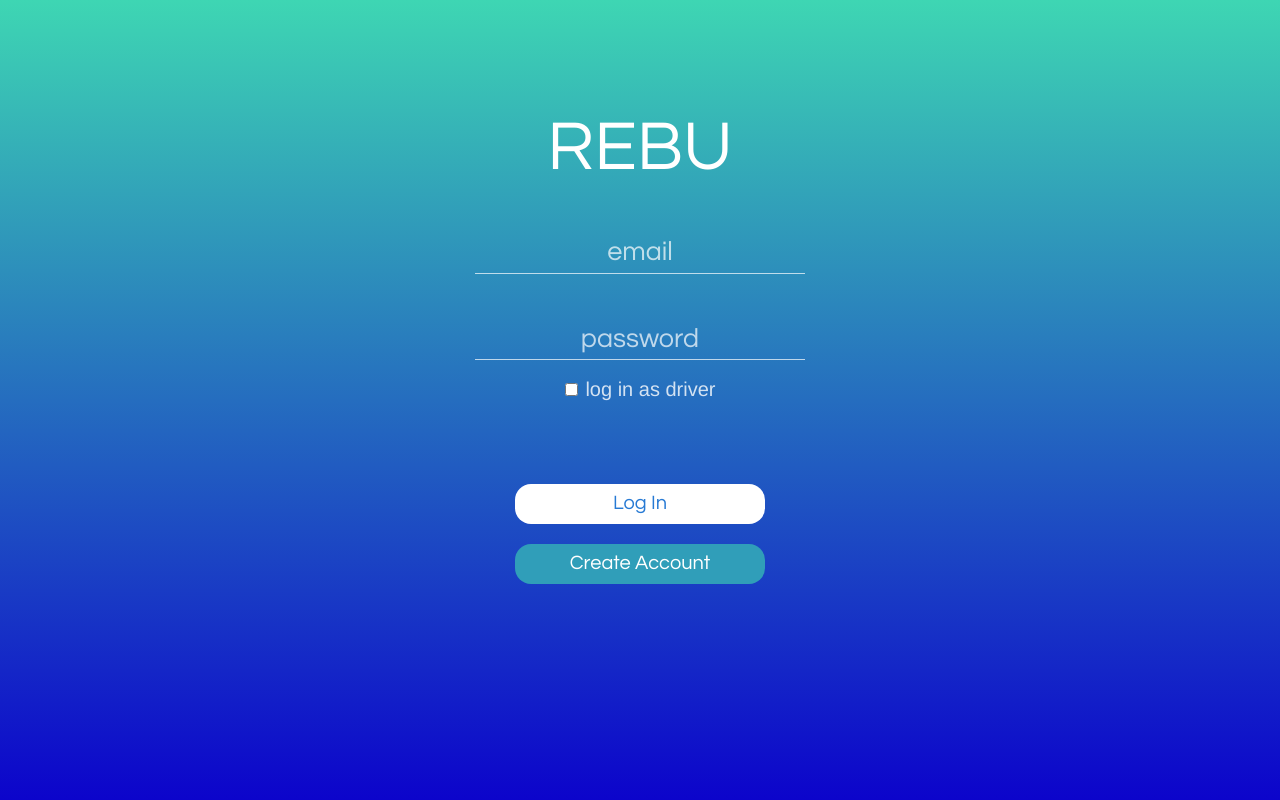
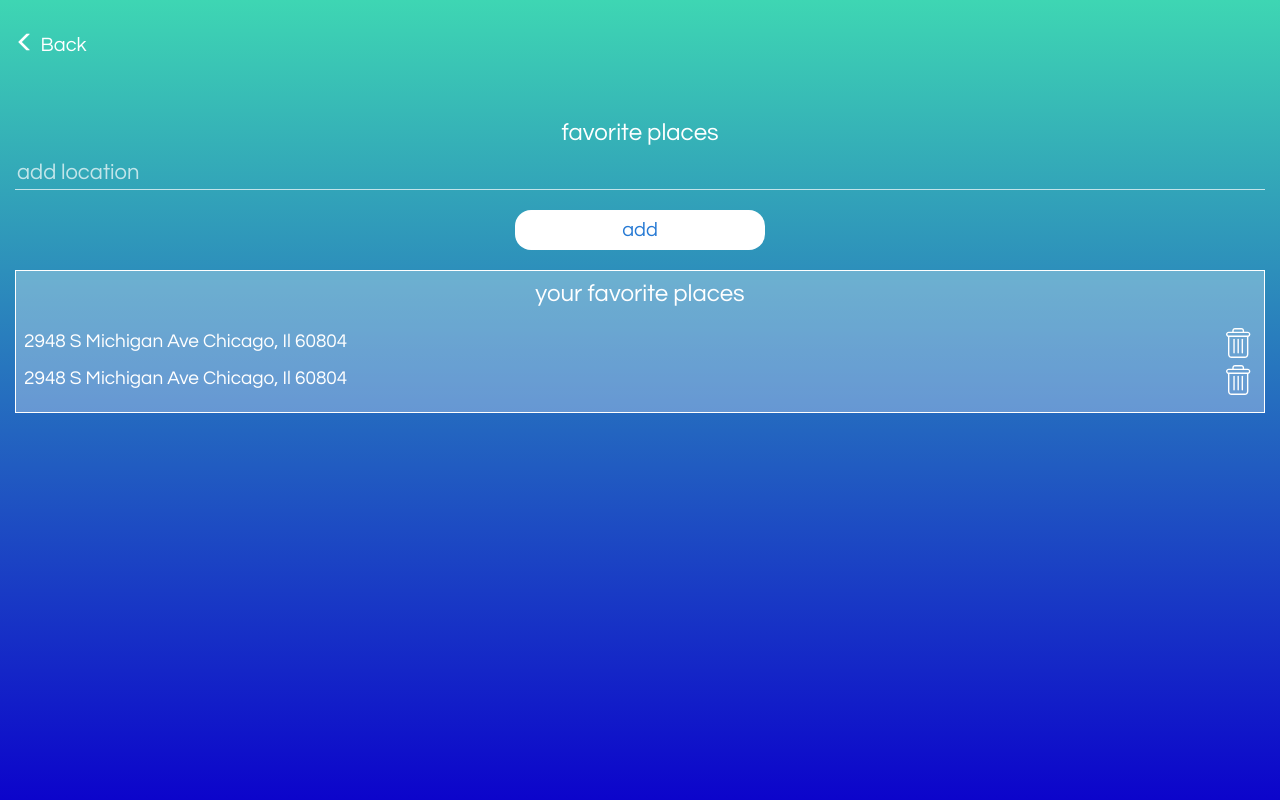
Before and after one commit to b72u68/rebuBETA, a Flask app: page / in a window 1280 px wide. Run offline with Flask 2, Linux system fonts and the light colour scheme; some libraries are stand-ins or nearby versions.

Commit message:
Adding favorites view

```diff
--- a/main.py
+++ b/main.py
@@ -20,12 +20,13 @@ SHARE_RATE = 0.5
 
 @app.route("/")
 def home():
-    if USER:
-        if IS_DRIVER:
-            return redirect(url_for("driver_home"))
-        return redirect(url_for("customer_home"))
+    # if USER:
+    #     if IS_DRIVER:
+    #         return redirect(url_for("driver_home"))
+    #     return redirect(url_for("customer_home"))
 
-    return render_template("home.html")
+    # return render_template("home.html")
+    return render_template("customerViews/favoritePlaces.html");
 
 
 @app.route("/signout")
@@ -86,6 +87,19 @@ def view_transactions():
         return render_template("driverViews/viewTransactions.html", driver=USER)
     else:
         return render_template("customerViews/viewTransactions.html", customer=USER)
+
+@app.route("/view/Favorites")
+def view_fav_places():
+    if not USER:
+        return redirect(url_for("home"))
+    else:
+        return render_template("customerViews/favoritePlaces.html", customer=USER)
+
+@app.route("/view/Favorites", methods=["POST"])
+def add_fav():
+    location = request.form.get("favLoc")
+
+    return redirect(url_for("add_fav"))
 
 
 @app.route("/authorize_login", methods=["POST"])
--- a/static/styles/main.css
+++ b/static/styles/main.css
@@ -7,7 +7,7 @@
 	color: white;
 	opacity: .7;
 }
-body h1, h2, h3, h4, p, input, button, ::placeholder{
+body h1, h2, h3, h4, p, input, button, select, ::placeholder{
 	font-family: 'Questrial', sans-serif;
 }
 body h1{
@@ -240,8 +240,7 @@ Second color is text
 .requestRideContainer{
 	background-color: white;
 	margin:0 -15px;
-	padding-left: 15px;
-	padding-top: 15px;
+	padding: 15px 15px 0;
 }
 .requestRideContainer input::placeholder{
 	color: rgb(178,179,178);
@@ -262,6 +261,13 @@ Second color is text
 .requestRideTitle{
 	font-size: 28px;
 	color: rgb(104,165,181);
+}
+#favPlaces{
+	width: 100%;
+	height: 37px;
+	border-color: rgba(0, 0, 0, 0.3);
+	color: black;
+	font-size: 20px;
 }
 /***************************
 **** DACCOUNT HOMEPAGE  ****
@@ -405,3 +411,17 @@ Second color is text
 	float: left;
 	text-align: right;
 }
+
+/****************************
+**** FAVORITES PAGE   ****
+*****************************/
+
+.favLeft{
+	float: left;
+	width: 80%;
+}
+.favRight{
+	float: left;
+	width: 20%;
+	text-align: right;
+}
--- /dev/null
+++ b/templates/customerViews/favoritePlaces.html
@@ -0,0 +1,51 @@
+{% extends 'base.html' %}
+
+{% block content %}
+  <div class="container-fluid user-bg">
+    <nav>
+        <a href="{{ url_for('home') }}">
+          <span class="glyphicon glyphicon-menu-left"></span>
+          <p>Back</p>
+      </a>
+    </nav>
+    <h3>favorite places</h3>
+
+    <form action="{{ url_for('add_fav') }}" method="POST">
+      <input name="favLoc" class="formInput" placeholder="add location" type="text" name="" required>
+    </form>
+
+
+      <button type="submit" class="btnStyle1 btnWhiteBlue" id="homeForm">add</button>
+
+    <div class="transContainer">
+      <h3>your favorite places</h3>
+
+      <div class="transRow">
+        <div class="favLeft">
+          <p>2948 S Michigan Ave Chicago, Il 60804</p>
+        </div>
+        <div class="favRight">
+          <a>
+            <img src="{{url_for('static', filename='icons/trashIcon.svg')}}" />
+          </a>
+        </div>
+      </div>
+      <div class="transRow">
+        <div class="favLeft">
+          <p>2948 S Michigan Ave Chicago, Il 60804</p>
+        </div>
+        <div class="favRight">
+          <a>
+            <img src="{{url_for('static', filename='icons/trashIcon.svg')}}" />
+          </a>
+        </div>
+      </div>
+
+
+
+
+    </div>
+
+
+  </div>
+{% endblock %}
```
Also changed, not shown: static/js/autocomplete.js (+15 -0 lines), templates/customerViews/cHome.html (+12 -1 lines), static/icons/trashIcon.svg (added).
